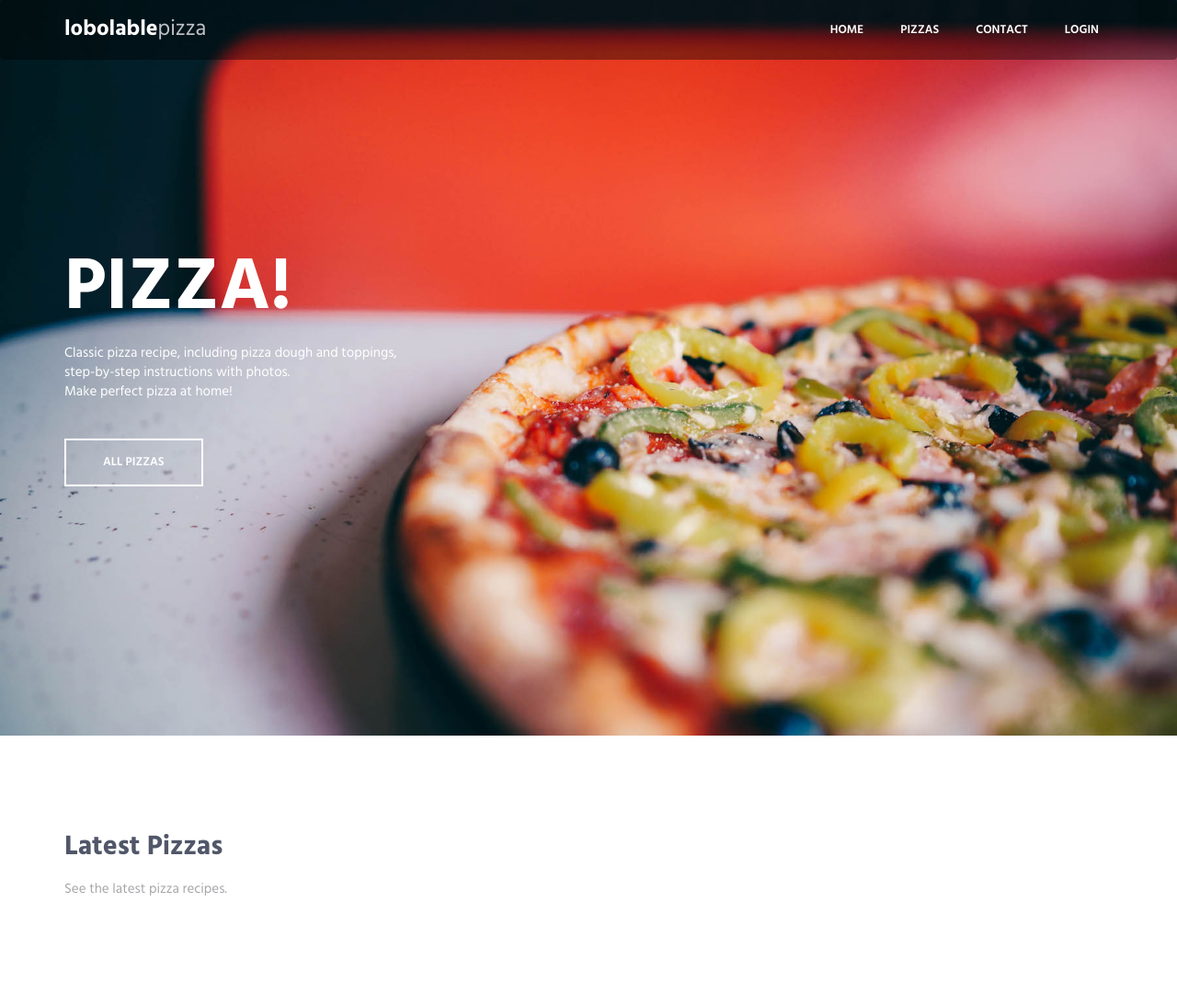
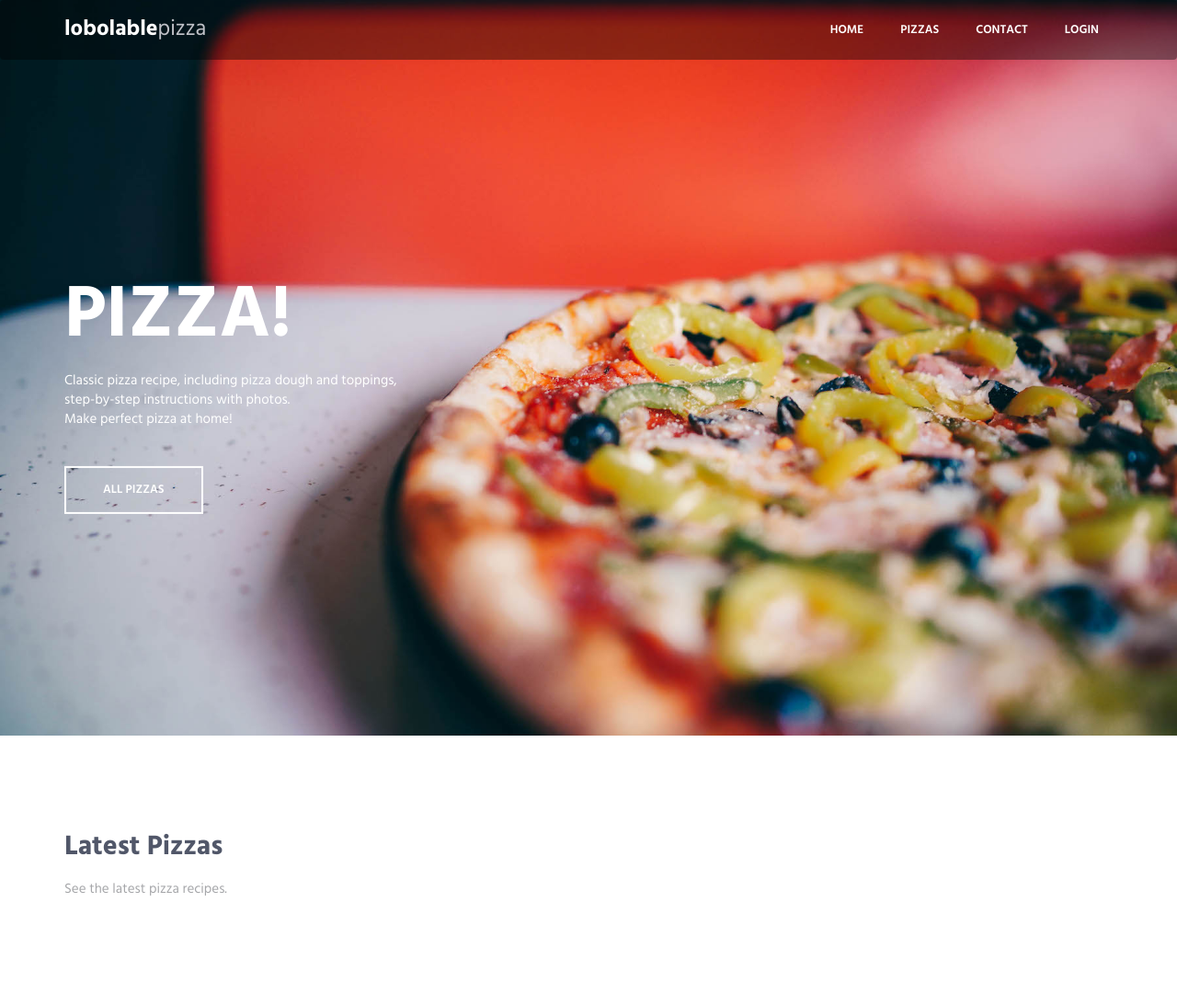
Before and after one commit to georgieff/lobolable, a Django app: template templates/app/index.html in a window 1280 px wide. Shown: the top 1093 px of the page at 92% size. Run offline with Django 3.2, Linux system fonts and the light colour scheme; the template is opened without the code that fills it, so the values that code supplies are empty; some libraries are stand-ins or nearby versions.

Commit message:
fix banner

```diff
--- a/static/css/layout.css
+++ b/static/css/layout.css
@@ -1035,14 +1035,28 @@ fieldset[disabled] .btn-theme {
 
 .carousel {
     overflow: hidden;
-    max-height: 100vh;
+    position: relative;
+    min-height: 400px;
+    background: url('/static/img/main.jpeg');
+    background-size: cover;
+    background-position: center center;
+}
+@media (min-width:768px) {
+    .carousel {
+        height: 100vh;
+    }
 }
 
 .carousel.-small {
     height: 250px;
     background: url('/static/img/sec.jpeg');
-    background-size: cover;
-    background-position: center center;
+}
+.carousel img {
+    min-height: 400px;
+    width: auto;
+}
+.carousel h1 {
+    padding-top: 60px;
 }
 
 /*------------------------------------------------------------------
--- a/templates/app/index.html
+++ b/templates/app/index.html
@@ -2,9 +2,7 @@
 {% load static %}
 
 {% block content %}
-    <div id="carousel-example-generic" class="carousel slide">
-        <div class="item active">
-            <img class="img-responsive" src="{% static 'img/main.jpeg' %}" alt="Slider Image">
+    <div class="carousel slide">
         <div class="container">
             <div class="carousel-centered">
                 <div class="margin-b-40">
@@ -12,7 +10,6 @@
                     <p class="color-white">Classic pizza recipe, including pizza dough and toppings, <br>step-by-step instructions with photos. <br>Make perfect pizza at home!</p>
                 </div>
                 <a href="{% url 'pizza_all' %}" class="btn-theme btn-theme-sm btn-white-brd text-uppercase">All pizzas</a>
-                </div>
             </div>
         </div>
     </div>
```
Lines whose indentation alone changed are shown as unchanged.
